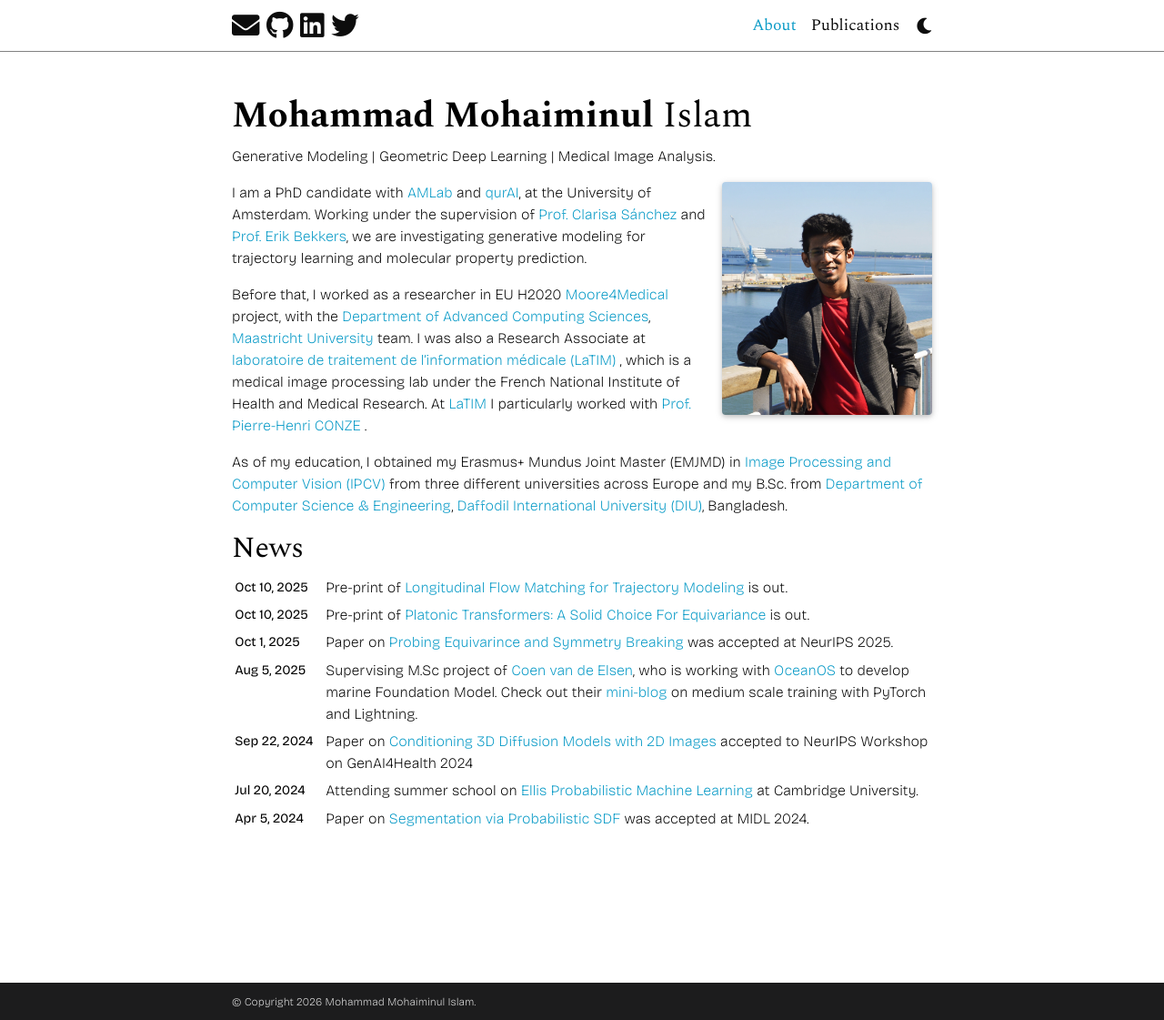
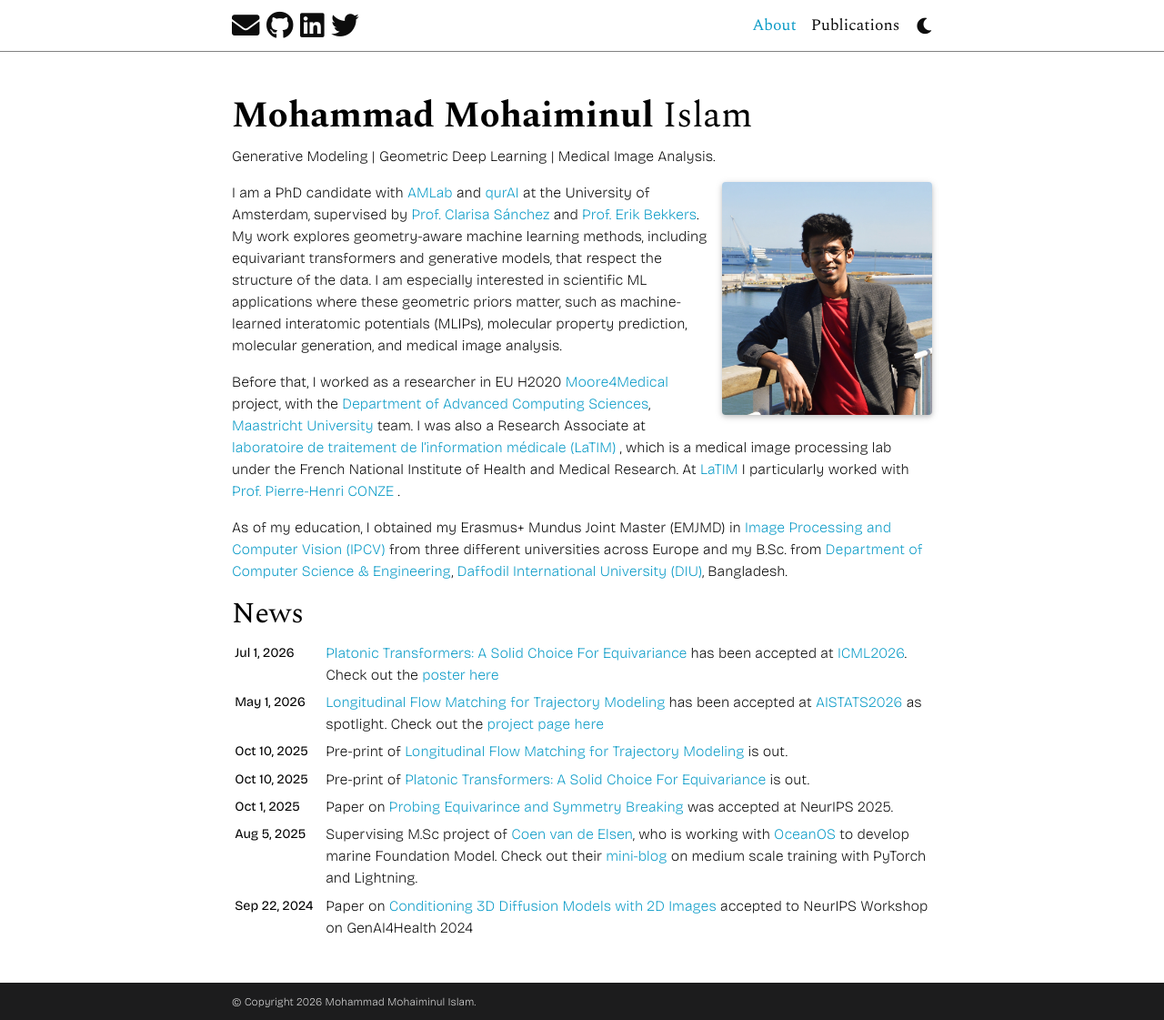
Before and after one commit to niazoys/niazoys.github.io, a Jekyll site: the page built from _pages/about.md, in a window 1280 px wide and 1121 px high. Shown: the whole window at 91% size. Built offline with Jekyll 4.4.1, drawn with Linux system fonts in a browser that asks for light colours; some web fonts are replaced; comment, search, counter and statistics services are not loaded; a style sheet for code colours, icons or effects is not loaded.

Commit message:
update_july_2026

```diff
--- a/_pages/about.md
+++ b/_pages/about.md
@@ -14,7 +14,7 @@ selected_papers: false # includes a list of papers marked as "selected={true}"
 social: true  # includes social icons at the bottom of the page
 ---
 
-I am a PhD candidate with <a href="https://amlab.science.uva.nl/">AMLab</a> and <a href="https://qurai.amsterdam/">qurAI</a>, at the  University of Amsterdam. Working under the supervision of  <a href="https://qurai.amsterdam/researcher/clarisa-sanchez/">Prof. Clarisa Sánchez</a> and <a href="https://ebekkers.github.io/">Prof. Erik Bekkers</a>, we are investigating generative modeling for trajectory learning and molecular property prediction.
+I am a PhD candidate with <a href="https://amlab.science.uva.nl/">AMLab</a> and <a href="https://qurai.amsterdam/">qurAI</a> at the University of Amsterdam, supervised by <a href="https://qurai.amsterdam/researcher/clarisa-sanchez/">Prof. Clarisa Sánchez</a> and <a href="https://ebekkers.github.io/">Prof. Erik Bekkers</a>. My work explores geometry-aware machine learning methods, including equivariant transformers and generative models, that respect the structure of the data. I am especially interested in scientific ML applications where these geometric priors matter, such as machine-learned interatomic potentials (MLIPs), molecular property prediction, molecular generation, and medical image analysis.
 
 Before that, I worked as a researcher in EU H2020 <a href="https://moore4medical.eu/">Moore4Medical</a> project, with the <a href="https://www.maastrichtuniversity.nl/research/department-advanced-computing-sciences">Department of Advanced Computing Sciences</a>, <a href="https://www.maastrichtuniversity.nl/"> Maastricht University </a> team. I was also a Research Associate at <a href="https://latim.univ-brest.fr/">laboratoire de traitement de l'information médicale (LaTIM)</a> , which is a medical image processing lab under
 the French National Institute of Health and Medical Research. At <a href="https://latim.univ-brest.fr/">LaTIM</a> I particularly worked with <a href="https://www.imt-atlantique.fr/en/person/pierre-henri-conze">Prof. Pierre-Henri CONZE </a>.
```
Also changed, not shown: _bibliography/papers.bib (+16 -0 lines), _news/immfm_aistats.md (added, +7 -0 lines), _news/platonic_icml.md (added, +7 -0 lines), 1 other file.
